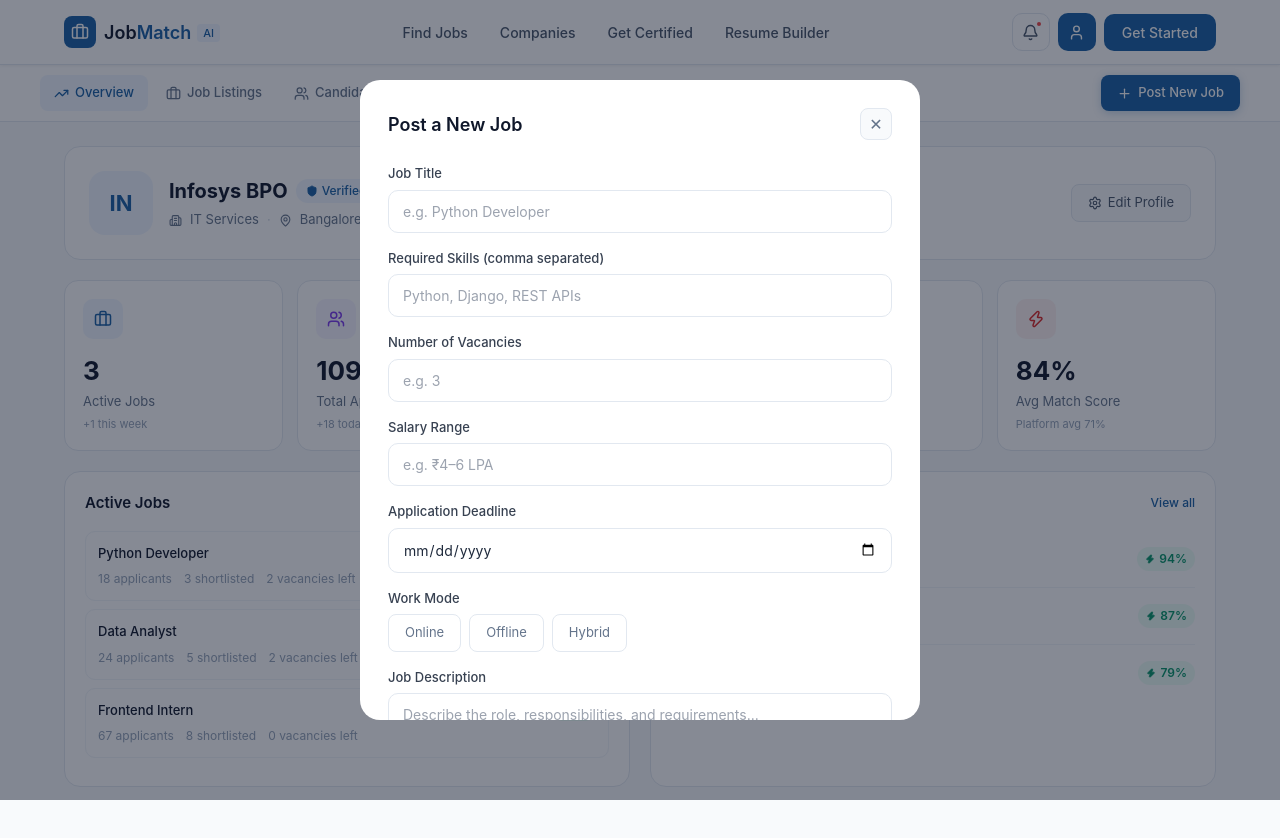
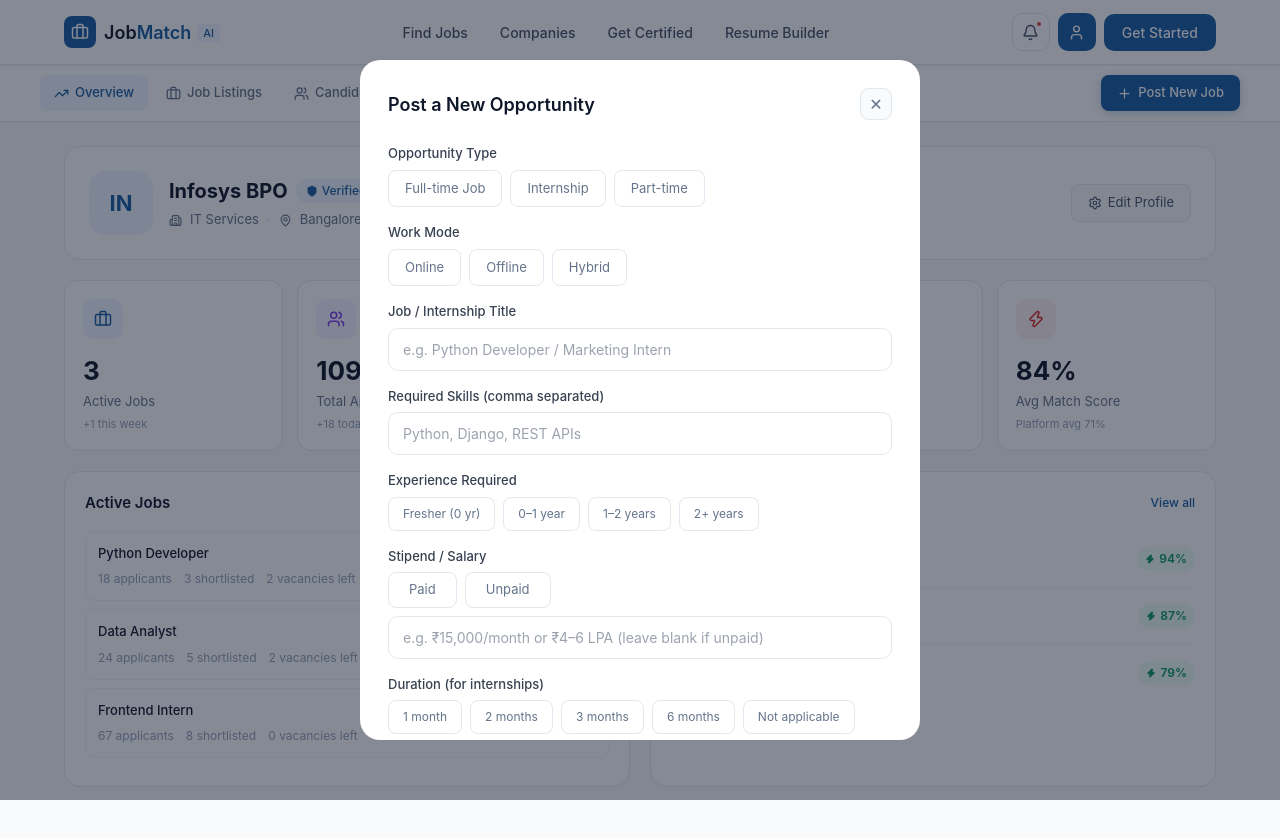
Before and after one commit to Akshatpandey2007/jobmatch-ai, a React (Create React App) app in the folder frontend/: page /company/dashboard in a window 1280 px wide. Both pictures are taken after a click on the button "Post New Job". Shown: the top 838 px of the page. Built offline with nearby package versions, Linux system fonts and the light colour scheme.

Commit message:
Stage 2 - Updated job posting form with opportunity type and internship fields

```diff
--- a/frontend/src/pages/company/CompanyDashboard.js
+++ b/frontend/src/pages/company/CompanyDashboard.js
@@ -833,7 +833,7 @@ export default function CompanyDashboard() {
           <div style={{
             background: "white", borderRadius: "20px",
             padding: "28px", width: "100%", maxWidth: "560px",
-            maxHeight: "80vh", overflowY: "auto"
+            maxHeight: "85vh", overflowY: "auto"
           }}>
             <div style={{
               display: "flex", justifyContent: "space-between",
@@ -841,7 +841,7 @@ export default function CompanyDashboard() {
             }}>
               <div style={{
                 fontSize: "18px", fontWeight: "600", color: "#0F172A"
-              }}>Post a New Job</div>
+              }}>Post a New Opportunity</div>
               <button onClick={() => setShowPostJob(false)} style={{
                 background: "#F8FAFC", border: "1px solid #E2E8F0",
                 borderRadius: "8px", width: "32px", height: "32px",
@@ -849,32 +849,32 @@ export default function CompanyDashboard() {
               }}>✕</button>
             </div>
 
-            {[
-              { label: "Job Title", placeholder: "e.g. Python Developer" },
-              { label: "Required Skills (comma separated)", placeholder: "Python, Django, REST APIs" },
-              { label: "Number of Vacancies", placeholder: "e.g. 3", type: "number" },
-              { label: "Salary Range", placeholder: "e.g. ₹4–6 LPA" },
-              { label: "Application Deadline", placeholder: "", type: "date" },
-            ].map(field => (
-              <div key={field.label} style={{ marginBottom: "16px" }}>
+            {/* Opportunity Type */}
+            <div style={{ marginBottom: "16px" }}>
               <label style={{
                 display: "block", fontSize: "13px",
                 fontWeight: "500", color: "#374151", marginBottom: "6px"
-                }}>{field.label}</label>
-                <input
-                  type={field.type || "text"}
-                  placeholder={field.placeholder}
-                  style={{
-                    width: "100%", padding: "10px 14px",
-                    border: "1.5px solid #E2E8F0", borderRadius: "10px",
-                    fontSize: "14px", outline: "none", boxSizing: "border-box"
+              }}>Opportunity Type</label>
+              <div style={{ display: "flex", gap: "8px" }}>
+                {["Full-time Job", "Internship", "Part-time"].map(type => (
+                  <button key={type} style={{
+                    padding: "8px 16px", border: "1.5px solid #E2E8F0",
+                    borderRadius: "8px", fontSize: "13px",
+                    cursor: "pointer", background: "white", color: "#64748B"
                   }}
-                  onFocus={e => e.target.style.borderColor = "#185FA5"}
-                  onBlur={e => e.target.style.borderColor = "#E2E8F0"}
-                />
+                  onMouseEnter={e => {
+                    e.currentTarget.style.borderColor = "#185FA5";
+                    e.currentTarget.style.color = "#185FA5";
+                  }}
+                  onMouseLeave={e => {
+                    e.currentTarget.style.borderColor = "#E2E8F0";
+                    e.currentTarget.style.color = "#64748B";
+                  }}>{type}</button>
+                ))}
               </div>
-            ))}
+            </div>
 
+            {/* Work Mode */}
             <div style={{ marginBottom: "16px" }}>
               <label style={{
                 display: "block", fontSize: "13px",
@@ -886,11 +886,177 @@ export default function CompanyDashboard() {
                     padding: "8px 16px", border: "1.5px solid #E2E8F0",
                     borderRadius: "8px", fontSize: "13px",
                     cursor: "pointer", background: "white", color: "#64748B"
+                  }}
+                  onMouseEnter={e => {
+                    e.currentTarget.style.borderColor = "#185FA5";
+                    e.currentTarget.style.color = "#185FA5";
+                  }}
+                  onMouseLeave={e => {
+                    e.currentTarget.style.borderColor = "#E2E8F0";
+                    e.currentTarget.style.color = "#64748B";
                   }}>{mode}</button>
                 ))}
               </div>
             </div>
 
+            {/* Job Title */}
+            <div style={{ marginBottom: "16px" }}>
+              <label style={{
+                display: "block", fontSize: "13px",
+                fontWeight: "500", color: "#374151", marginBottom: "6px"
+              }}>Job / Internship Title</label>
+              <input type="text"
+                placeholder="e.g. Python Developer / Marketing Intern"
+                style={{
+                  width: "100%", padding: "10px 14px",
+                  border: "1.5px solid #E2E8F0", borderRadius: "10px",
+                  fontSize: "14px", outline: "none", boxSizing: "border-box"
+                }}
+                onFocus={e => e.target.style.borderColor = "#185FA5"}
+                onBlur={e => e.target.style.borderColor = "#E2E8F0"}
+              />
+            </div>
+
+            {/* Required Skills */}
+            <div style={{ marginBottom: "16px" }}>
+              <label style={{
+                display: "block", fontSize: "13px",
+                fontWeight: "500", color: "#374151", marginBottom: "6px"
+              }}>Required Skills (comma separated)</label>
+              <input type="text" placeholder="Python, Django, REST APIs"
+                style={{
+                  width: "100%", padding: "10px 14px",
+                  border: "1.5px solid #E2E8F0", borderRadius: "10px",
+                  fontSize: "14px", outline: "none", boxSizing: "border-box"
+                }}
+                onFocus={e => e.target.style.borderColor = "#185FA5"}
+                onBlur={e => e.target.style.borderColor = "#E2E8F0"}
+              />
+            </div>
+
+            {/* Experience Required */}
+            <div style={{ marginBottom: "16px" }}>
+              <label style={{
+                display: "block", fontSize: "13px",
+                fontWeight: "500", color: "#374151", marginBottom: "6px"
+              }}>Experience Required</label>
+              <div style={{ display: "flex", gap: "8px", flexWrap: "wrap" }}>
+                {["Fresher (0 yr)", "0–1 year", "1–2 years", "2+ years"].map(exp => (
+                  <button key={exp} style={{
+                    padding: "7px 14px", border: "1.5px solid #E2E8F0",
+                    borderRadius: "8px", fontSize: "12px",
+                    cursor: "pointer", background: "white", color: "#64748B"
+                  }}
+                  onMouseEnter={e => {
+                    e.currentTarget.style.borderColor = "#185FA5";
+                    e.currentTarget.style.color = "#185FA5";
+                  }}
+                  onMouseLeave={e => {
+                    e.currentTarget.style.borderColor = "#E2E8F0";
+                    e.currentTarget.style.color = "#64748B";
+                  }}>{exp}</button>
+                ))}
+              </div>
+            </div>
+
+            {/* Stipend / Salary */}
+            <div style={{ marginBottom: "16px" }}>
+              <label style={{
+                display: "block", fontSize: "13px",
+                fontWeight: "500", color: "#374151", marginBottom: "6px"
+              }}>Stipend / Salary</label>
+              <div style={{ display: "flex", gap: "8px", marginBottom: "8px" }}>
+                {["Paid", "Unpaid"].map(type => (
+                  <button key={type} style={{
+                    padding: "7px 20px", border: "1.5px solid #E2E8F0",
+                    borderRadius: "8px", fontSize: "13px",
+                    cursor: "pointer", background: "white", color: "#64748B"
+                  }}
+                  onMouseEnter={e => {
+                    e.currentTarget.style.borderColor = "#185FA5";
+                    e.currentTarget.style.color = "#185FA5";
+                  }}
+                  onMouseLeave={e => {
+                    e.currentTarget.style.borderColor = "#E2E8F0";
+                    e.currentTarget.style.color = "#64748B";
+                  }}>{type}</button>
+                ))}
+              </div>
+              <input type="text"
+                placeholder="e.g. ₹15,000/month or ₹4–6 LPA (leave blank if unpaid)"
+                style={{
+                  width: "100%", padding: "10px 14px",
+                  border: "1.5px solid #E2E8F0", borderRadius: "10px",
+                  fontSize: "14px", outline: "none", boxSizing: "border-box"
+                }}
+                onFocus={e => e.target.style.borderColor = "#185FA5"}
+                onBlur={e => e.target.style.borderColor = "#E2E8F0"}
+              />
+            </div>
+
+            {/* Duration */}
+            <div style={{ marginBottom: "16px" }}>
+              <label style={{
+                display: "block", fontSize: "13px",
+                fontWeight: "500", color: "#374151", marginBottom: "6px"
+              }}>Duration (for internships)</label>
+              <div style={{ display: "flex", gap: "8px", flexWrap: "wrap" }}>
+                {["1 month", "2 months", "3 months", "6 months", "Not applicable"].map(d => (
+                  <button key={d} style={{
+                    padding: "7px 14px", border: "1.5px solid #E2E8F0",
+                    borderRadius: "8px", fontSize: "12px",
+                    cursor: "pointer", background: "white", color: "#64748B"
+                  }}
+                  onMouseEnter={e => {
+                    e.currentTarget.style.borderColor = "#185FA5";
+                    e.currentTarget.style.color = "#185FA5";
+                  }}
+                  onMouseLeave={e => {
+                    e.currentTarget.style.borderColor = "#E2E8F0";
+                    e.currentTarget.style.color = "#64748B";
+                  }}>{d}</button>
+                ))}
+              </div>
+            </div>
+
+            {/* Vacancies and Deadline */}
+            <div style={{
+              display: "grid", gridTemplateColumns: "1fr 1fr",
+              gap: "12px", marginBottom: "16px"
+            }}>
+              <div>
+                <label style={{
+                  display: "block", fontSize: "13px",
+                  fontWeight: "500", color: "#374151", marginBottom: "6px"
+                }}>Number of Vacancies</label>
+                <input type="number" placeholder="e.g. 3"
+                  style={{
+                    width: "100%", padding: "10px 14px",
+                    border: "1.5px solid #E2E8F0", borderRadius: "10px",
+                    fontSize: "14px", outline: "none", boxSizing: "border-box"
+                  }}
+                  onFocus={e => e.target.style.borderColor = "#185FA5"}
+                  onBlur={e => e.target.style.borderColor = "#E2E8F0"}
+                />
+              </div>
+              <div>
+                <label style={{
+                  display: "block", fontSize: "13px",
+                  fontWeight: "500", color: "#374151", marginBottom: "6px"
+                }}>Application Deadline</label>
+                <input type="date"
+                  style={{
+                    width: "100%", padding: "10px 14px",
+                    border: "1.5px solid #E2E8F0", borderRadius: "10px",
+                    fontSize: "14px", outline: "none", boxSizing: "border-box"
+                  }}
+                  onFocus={e => e.target.style.borderColor = "#185FA5"}
+                  onBlur={e => e.target.style.borderColor = "#E2E8F0"}
+                />
+              </div>
+            </div>
+
+            {/* Job Description */}
             <div style={{ marginBottom: "20px" }}>
               <label style={{
                 display: "block", fontSize: "13px",
@@ -911,28 +1077,25 @@ export default function CompanyDashboard() {
               />
             </div>
 
+            {/* Buttons */}
             <div style={{ display: "flex", gap: "10px" }}>
-              <button
-                onClick={() => setShowPostJob(false)}
-                style={{
+              <button onClick={() => setShowPostJob(false)} style={{
                 flex: 1, padding: "12px",
                 background: "#F8FAFC", color: "#475569",
                 border: "1px solid #E2E8F0", borderRadius: "10px",
                 fontSize: "14px", fontWeight: "500", cursor: "pointer"
               }}>Cancel</button>
-              <button
-                onClick={() => setShowPostJob(false)}
-                style={{
+              <button onClick={() => setShowPostJob(false)} style={{
                 flex: 2, padding: "12px",
                 background: "#185FA5", color: "white",
                 border: "none", borderRadius: "10px",
                 fontSize: "14px", fontWeight: "600", cursor: "pointer",
                 boxShadow: "0 4px 12px rgba(24,95,165,0.3)"
-                }}>Post Job</button>
+              }}>Post Opportunity</button>
             </div>
           </div>
         </div>
       )}
     </div>
   );
-}
+};
```
Lines whose indentation alone changed are shown as unchanged.
